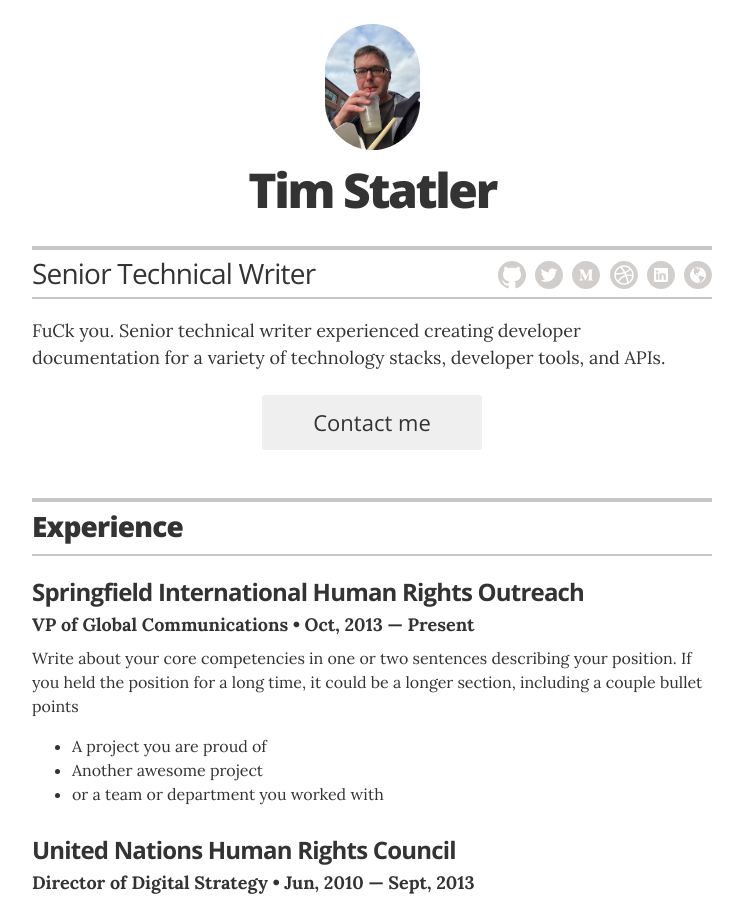
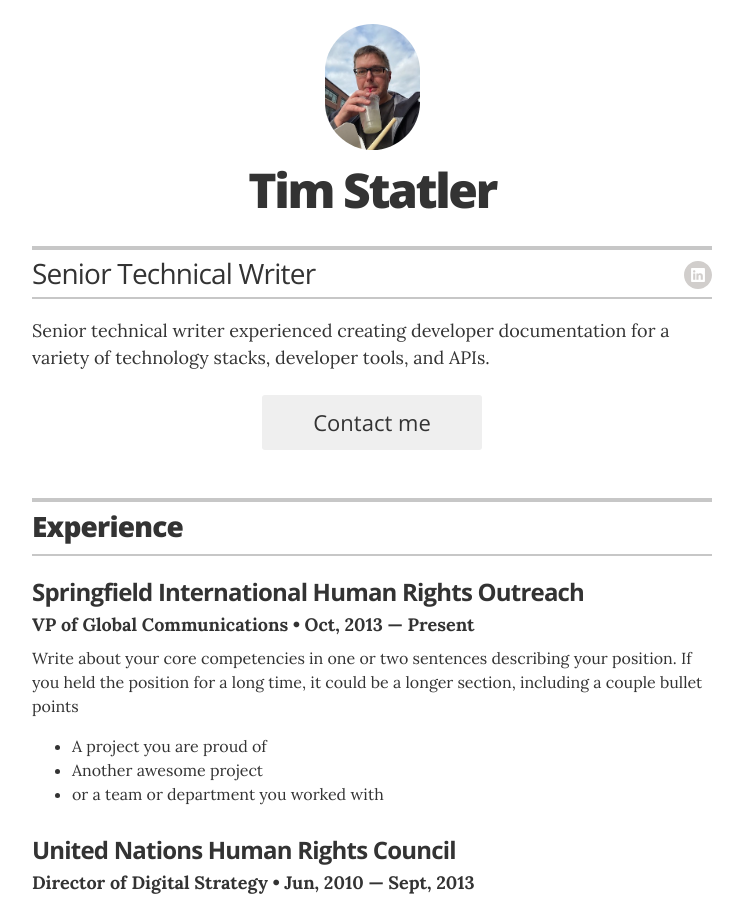
Before and after one commit to jglovier/resume-template, a Jekyll site: the page built from index.html, in a window 1280 px wide and 900 px high. Shown: the whole window, without its empty margins (268-1011 px from the left). Built offline with Jekyll 4.4.1, drawn with Linux system fonts in a browser that asks for light colours; some of the changed lines change nothing that is shown.

Commit message:
Update _config.yml

```diff
--- a/_config.yml
+++ b/_config.yml
@@ -23,7 +23,7 @@ resume_contact_address:         "742 Evergreen Terrace, Springfield"
 resume_header_contact_info:     "742 Evergreen Terrace, Springfield • 555-7334 • lisasimpson@youremailaddress.com"
 display_header_contact_info:    "false"
 
-resume_header_intro: "<p>FuCk you. Senior technical writer experienced creating developer documentation for a variety of technology stacks, developer tools, and APIs.</p>"
+resume_header_intro: "<p>Senior technical writer experienced creating developer documentation for a variety of technology stacks, developer tools, and APIs.</p>"
 
 # use "yes" to display the email contact button,
 # "no" to display an "I'm not looking for work" message,
@@ -45,14 +45,14 @@ resume_section_links:           true
 # Resume social links
 # uncomment the options you wish to display, and add your own URL
 resume_social_links:
-  resume_github_url:            "https://github.com/jglovier/resume-template"
-  resume_twitter_url:           "http://twitter.com/jglovier"
-  resume_dribbble_url:          "https://dribbble.com/jag"
+  # resume_github_url:            "https://github.com/timstatler/resume-template"
+  # resume_twitter_url:           "http://twitter.com/jglovier"
+  # resume_dribbble_url:          "https://dribbble.com/jag"
   # resume_facebook_url:          "insert Facebook URL here"
-  resume_linkedin_url:          "https://www.linkedin.com/in/joelglovier"
+  resume_linkedin_url:          "https://www.linkedin.com/in/timstatler/"
   # resume_instagram_url:         "insert your Instagram URL here"
-  resume_website_url:           "http://joelglovier.com"
-  resume_medium_url:            "https://medium.com/@jglovier"
+  # resume_website_url:           "http://joelglovier.com"
+  # resume_medium_url:            "https://medium.com/@jglovier"
 resume_print_social_links:      true
 
 # Design settings
```
